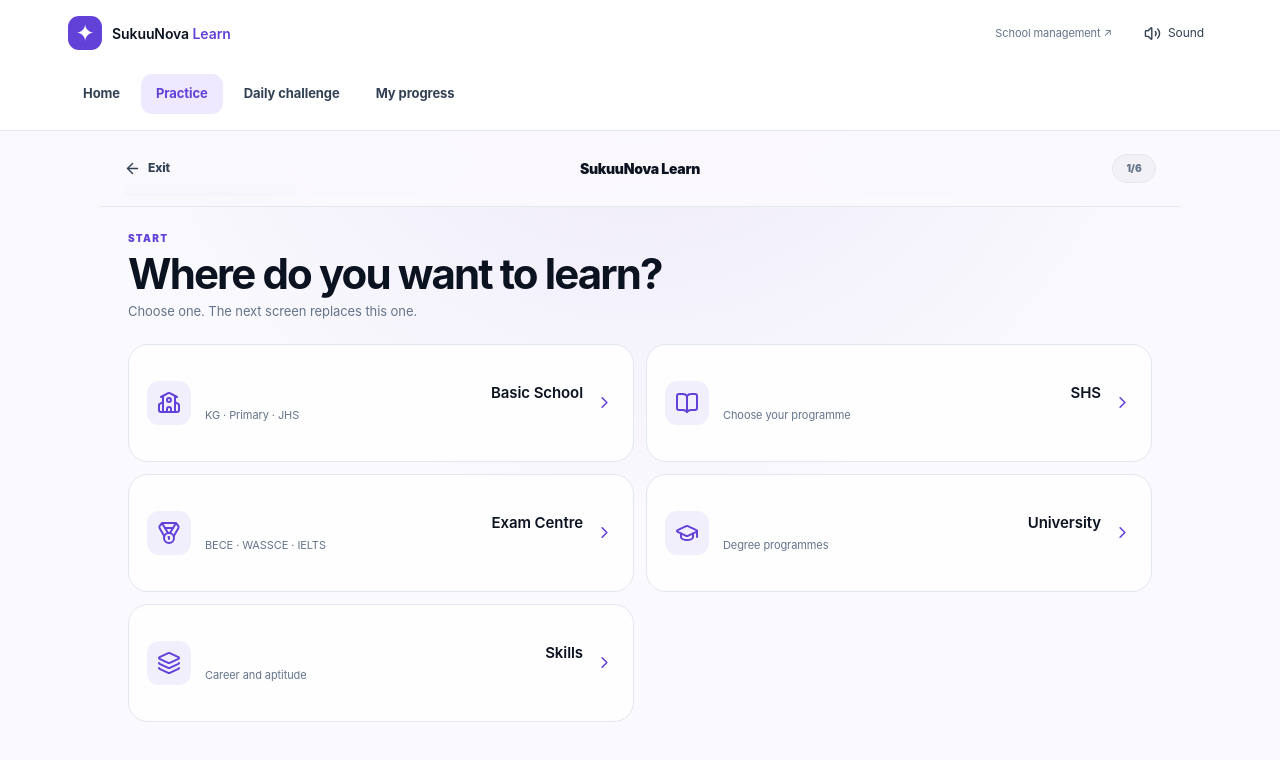
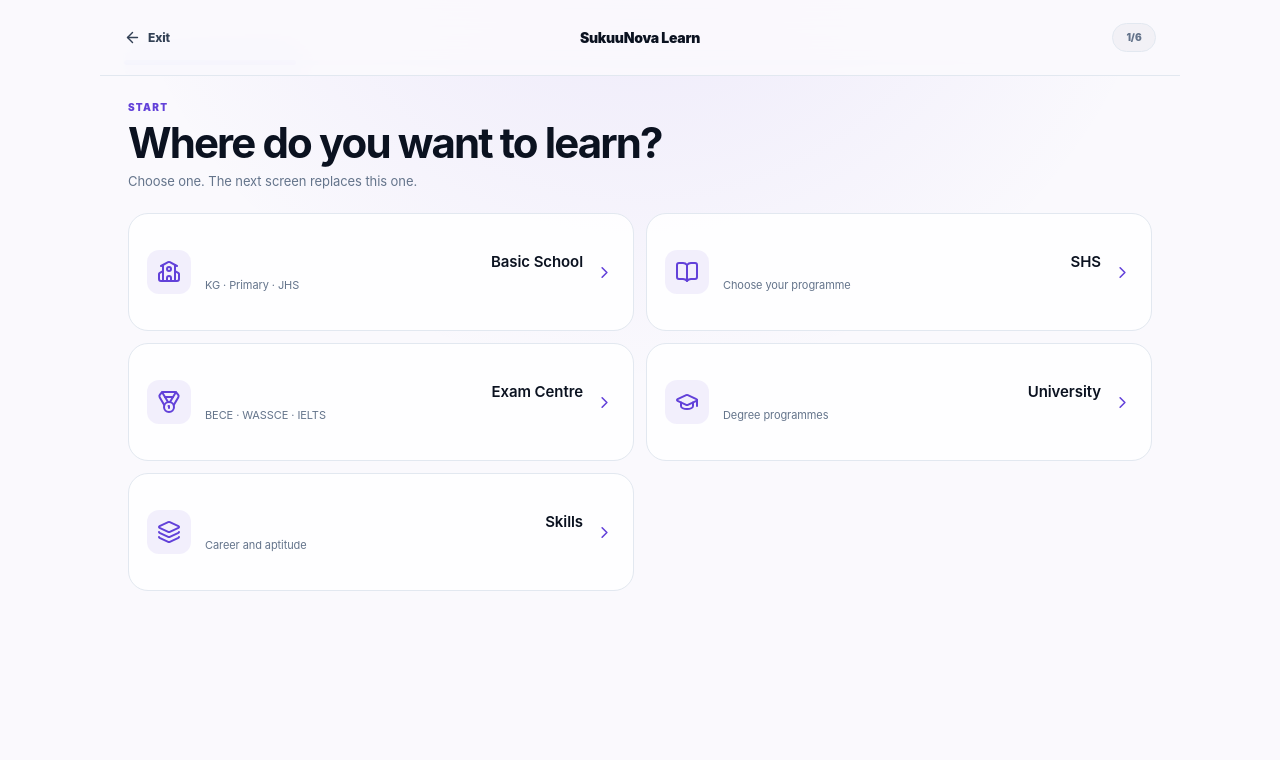
Before and after one commit to Eugene999B/SukuuNova, a Next.js app: page /learn/explore in a window 1280 px wide. Shown: the top 760 px of the page. Built offline with nearby package versions, Linux system fonts and the light colour scheme.

Commit message:
Hide duplicate global Learn chrome in focused Explorer

```diff
--- a/src/app/learn/LearnShell.tsx
+++ b/src/app/learn/LearnShell.tsx
@@ -274,6 +274,8 @@ export function LearnShell({ children }: { children: React.ReactNode }) {
     audio.current = null;
   }, []);
 
+  const explorerFocused = pathname === "/learn/explore";
+
   const links = [
     ["Home", "/learn"],
     ["Practice", "/learn/explore"],
@@ -292,7 +294,7 @@ export function LearnShell({ children }: { children: React.ReactNode }) {
     <SoundContext.Provider value={play}>
       <div className="learn-frame">
         <a className="learn-skip" href="#learning-content">Skip to learning</a>
-        <header className="learn-global-header">
+        {!explorerFocused && <header className="learn-global-header">
           <Link href="/learn" className="learn-wordmark"><span>✦</span><strong>SukuuNova <b>Learn</b></strong></Link>
           <Link className="learn-school-link" href="/">School management ↗</Link>
           <nav aria-label="Learning navigation">
@@ -350,7 +352,7 @@ export function LearnShell({ children }: { children: React.ReactNode }) {
               </button>
             </div>
           </details>
-        </header>
+        </header>}
         <div id="learning-content">{children}</div>
       </div>
     </SoundContext.Provider>
```
